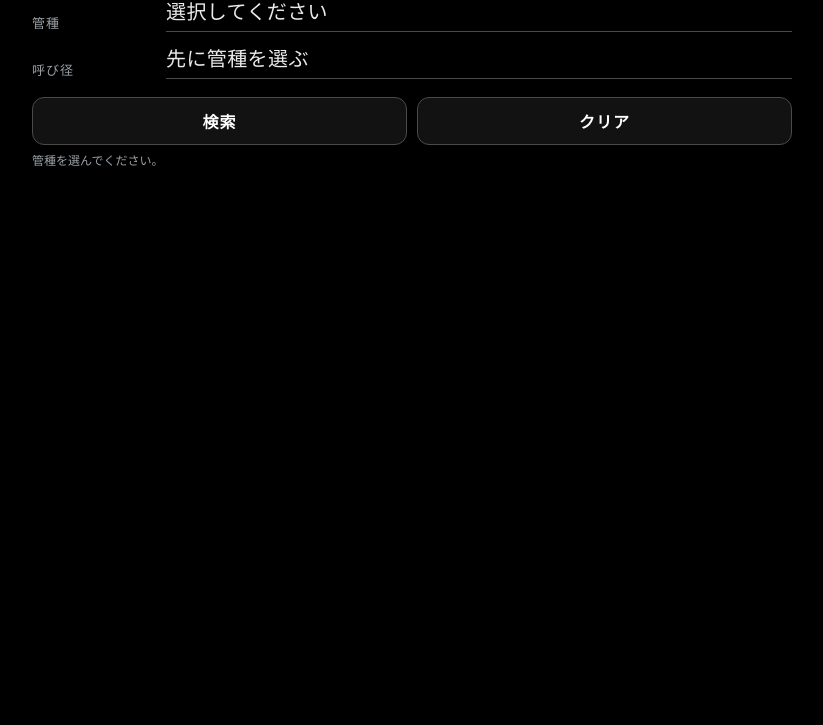
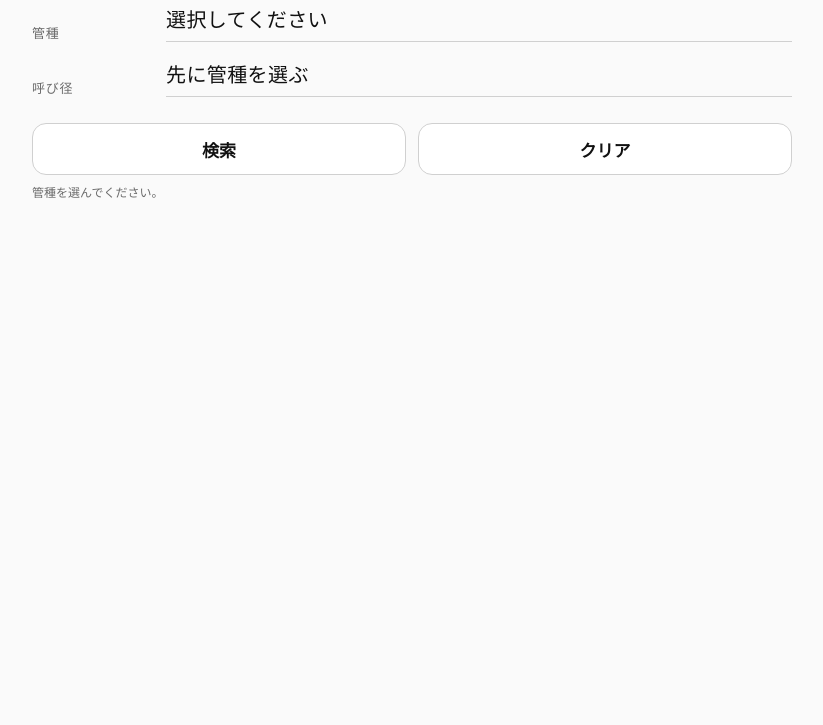
Before and after one commit to sako19870518-glitch/pipe-dims, a plain HTML site: page index.html in a window 1280 px wide. Shown: the part 75-800 px from the top of the page, without its empty margins (228-1051 px from the left). Drawn offline with Linux system fonts and the light colour scheme.

Commit message:
Update index.html

```diff
--- a/index.html
+++ b/index.html
@@ -5,17 +5,17 @@
 <meta name="viewport" content="width=device-width, initial-scale=1" />
 <title>管種・口径 寸法検索</title>
 
-<!-- PWA を使うなら manifest 等を置けば自動で有効。未設置なら無視されます。 -->
+<!-- PWA（任意）。置けば有効、無ければ無視されます -->
 <link rel="manifest" href="manifest.json">
-<meta name="theme-color" content="#000000">
+<meta name="theme-color" content="#ffffff">
+<link rel="apple-touch-icon" href="icons/icon-192.png">
 
 <style>
-  /* ====== Dark Minimal ====== */
 :root{
-    --bg:#000;          /* 背景(黒) */
-    --ink:#eaeaea;      /* 文字(明るい灰) */
-    --muted:#9aa0a6;    /* 補助文字 */
-    --line:#4a4a4a;     /* 下線/境界 */
+  --bg:#fafafa;
+  --ink:#111;
+  --muted:#6b6b6b;
+  --line:#d0d0d0;
 }
 html,body{height:100%}
 body{
@@ -23,33 +23,28 @@
   font-family:system-ui,-apple-system,Segoe UI,Roboto,"Noto Sans JP","Yu Gothic",Meiryo,sans-serif;
 }
 .wrap{max-width:760px;margin:0 auto;padding:28px 18px 56px}
-  .title{font-size:22px;font-weight:800;margin:0 0 10px;letter-spacing:.02em}
+.title{font-size:22px;font-weight:800;margin:0 0 18px;letter-spacing:.03em}
 
-  /* 行を詰めてミニマルに */
-  .row{display:grid;grid-template-columns:120px 1fr;gap:14px;align-items:end;margin:12px 0}
-  .label{color:var(--muted);font-size:13px;letter-spacing:.08em}
+.row{display:grid;grid-template-columns:120px 1fr;gap:14px;align-items:end;margin:16px 0}
+.label{color:var(--muted);font-size:13px;letter-spacing:.06em}
 
-  /* 一本線だけの入力（select） */
 .ctl{position:relative}
 .uinput{
   width:100%; background:transparent; color:var(--ink);
-    font-size:20px; letter-spacing:.02em; padding:4px 0 8px;
-    border:none; outline:none; border-bottom:1px solid var(--line);
+  font-size:20px; letter-spacing:.02em; padding:6px 0 10px;
+  border:none; outline:none; border-bottom:1.5px solid var(--line);
   appearance:none; -webkit-appearance:none; -moz-appearance:none;
 }
-  /* 右の矢印などの飾りは出さない（一本線だけの見た目） */
-  .ctl::after{content:none}
 
-  .actions{display:flex;gap:10px;margin:18px 0 6px}
+.actions{display:flex;gap:12px;margin:26px 0 8px}
 .btn{
-    flex:1; height:48px; border-radius:12px; border:1px solid var(--line);
-    background:#121212; color:#fff; font-size:16px; font-weight:700; letter-spacing:.06em; cursor:pointer;
+  flex:1; height:52px; border-radius:14px; border:1px solid var(--line);
+  background:#ffffff; color:#111; font-size:17px; font-weight:700; cursor:pointer;
 }
-  .btn:hover{background:#1b1b1b}
+.btn:hover{background:#f1f1f1}
 .hint{color:var(--muted);font-size:12px;margin-top:4px}
 
-  /* 結果：線と余白だけ（フラット） */
-  .card{margin-top:18px;padding:8px 0;border-top:1px solid var(--line);border-bottom:1px solid var(--line)}
+.card{margin-top:18px;padding:12px 0;border-top:1px solid var(--line);border-bottom:1px solid var(--line)}
 .kv{display:grid;grid-template-columns:140px 1fr;gap:8px;align-items:center;padding:6px 0}
 .k{color:var(--muted);font-size:13px;letter-spacing:.06em}
 .v{font-size:20px;font-weight:700}
@@ -66,7 +61,6 @@
   <div class="wrap">
     <h1 class="title">管種・口径 寸法検索</h1>
 
-    <!-- 入力（黒＋極細アンダーライン） -->
     <div class="row">
       <div class="label">管種</div>
       <div class="ctl"><select id="pipeType" class="uinput"></select></div>
@@ -82,7 +76,6 @@
     </div>
     <div id="status" class="hint">データを読み込み中…</div>
 
-    <!-- 結果（F=全部表示） -->
     <section id="out" class="card" style="display:none">
       <div class="kv"><div class="k">管種</div>          <div class="v" id="o_type">-</div></div>
       <div class="kv"><div class="k">呼び径</div>        <div class="v" id="o_nominal">-</div></div>
@@ -97,28 +90,21 @@
   </div>
 
   <script>
-    // ユーティリティ
     const $ = (s)=>document.querySelector(s);
     const pipeSel = $("#pipeType");
     const nominalSel = $("#nominal");
     const statusEl = $("#status");
     const outCard = $("#out");
-
     let DATA = [];
 
-    // JSONロード（NaN等が入っても弾く安全策付き）
     async function loadData(){
       try{
         statusEl.textContent = "データを読み込み中…";
         const res = await fetch("./pipe_dimensions.json", { cache:"no-cache" });
         if(!res.ok) throw new Error("pipe_dimensions.json が見つかりません。同じ階層に置いてください。");
         const raw = await res.text();
-        // NaN/Infinity が混入していても JSON として読めるように前処理
         const safe = raw.replace(/\bNaN\b/gi, "null").replace(/\bInfinity\b/gi, "null").replace(/\b-Infinity\b/gi, "null");
-        DATA = JSON.parse(safe);
-
-        // 必要フィールドだけ抽出（安全）
-        DATA = DATA.map(r=>({
+        DATA = JSON.parse(safe).map(r=>({
           pipe_type: r.pipe_type ?? r["管種"] ?? null,
           nominal_diameter: (r.nominal_diameter ?? r["呼び径"] ?? null),
           outer_diameter: r.outer_diameter ?? r["外径"] ?? null,
@@ -130,7 +116,6 @@
           index_value: r.index_value ?? r["インデックス"] ?? null
         })).filter(r=>r.pipe_type!=null && r.nominal_diameter!=null);
 
-        // 管種候補
         const types = [...new Set(DATA.map(r=>r.pipe_type).filter(Boolean))].sort();
         pipeSel.innerHTML = `<option value="">選択してください</option>` + types.map(t=>`<option value="${t}">${t}</option>`).join("");
         nominalSel.innerHTML = `<option value="">先に管種を選ぶ</option>`;
@@ -140,27 +125,21 @@
       }
     }
 
-    // 管種選択 → 呼び径候補を生成（数値順）
     pipeSel.addEventListener("change", ()=>{
       const t = pipeSel.value;
       if(!t){ nominalSel.innerHTML = `<option value="">先に管種を選ぶ</option>`; statusEl.textContent="管種を選んでください。"; return; }
-      const ns = [...new Set(
-        DATA.filter(r=>r.pipe_type===t).map(r=>r.nominal_diameter)
-      )].filter(v=>v!==null && v!==undefined)
-       .map(v=>Number(v))
-       .filter(v=>!Number.isNaN(v))
+      const ns = [...new Set(DATA.filter(r=>r.pipe_type===t).map(r=>r.nominal_diameter))]
+        .filter(v=>v!==null && v!==undefined)
+        .map(v=>Number(v)).filter(v=>!Number.isNaN(v))
         .sort((a,b)=>a-b);
-
       nominalSel.innerHTML = `<option value="">選択してください</option>` + ns.map(n=>`<option value="${n}">${n}</option>`).join("");
       statusEl.textContent = "呼び径を選んでください。";
     });
 
-    // 検索
     $("#search").addEventListener("click", ()=>{
       const t = pipeSel.value;
       const n = nominalSel.value ? Number(nominalSel.value) : null;
       if(!t || n===null){ statusEl.textContent = "管種/呼び径を選んでから検索してください。"; return; }
-
       const rec = DATA.find(r=>r.pipe_type===t && Number(r.nominal_diameter)===n);
       if(!rec){ statusEl.textContent = "一致するデータが見つかりません。"; outCard.style.display="none"; return; }
 
@@ -178,7 +157,6 @@
       statusEl.textContent = "検索完了。";
     });
 
-    // クリア
     $("#clear").addEventListener("click", ()=>{
       pipeSel.selectedIndex = 0;
       nominalSel.innerHTML = `<option value="">先に管種を選ぶ</option>`;
@@ -186,13 +164,10 @@
       statusEl.textContent = "管種を選んでください。";
     });
 
-    // 初期化
     loadData();
 
-    // （任意）PWA登録：service-worker.js があれば使われる
-    if('serviceWorker' in navigator){
-      navigator.serviceWorker.register('./service-worker.js').catch(()=>{});
-    }
+    // PWA: service-worker.js があれば自動で有効
+    if('serviceWorker' in navigator){ navigator.serviceWorker.register('./service-worker.js').catch(()=>{}); }
   </script>
 </body>
 </html>
```
Lines whose indentation alone changed are shown as unchanged.
